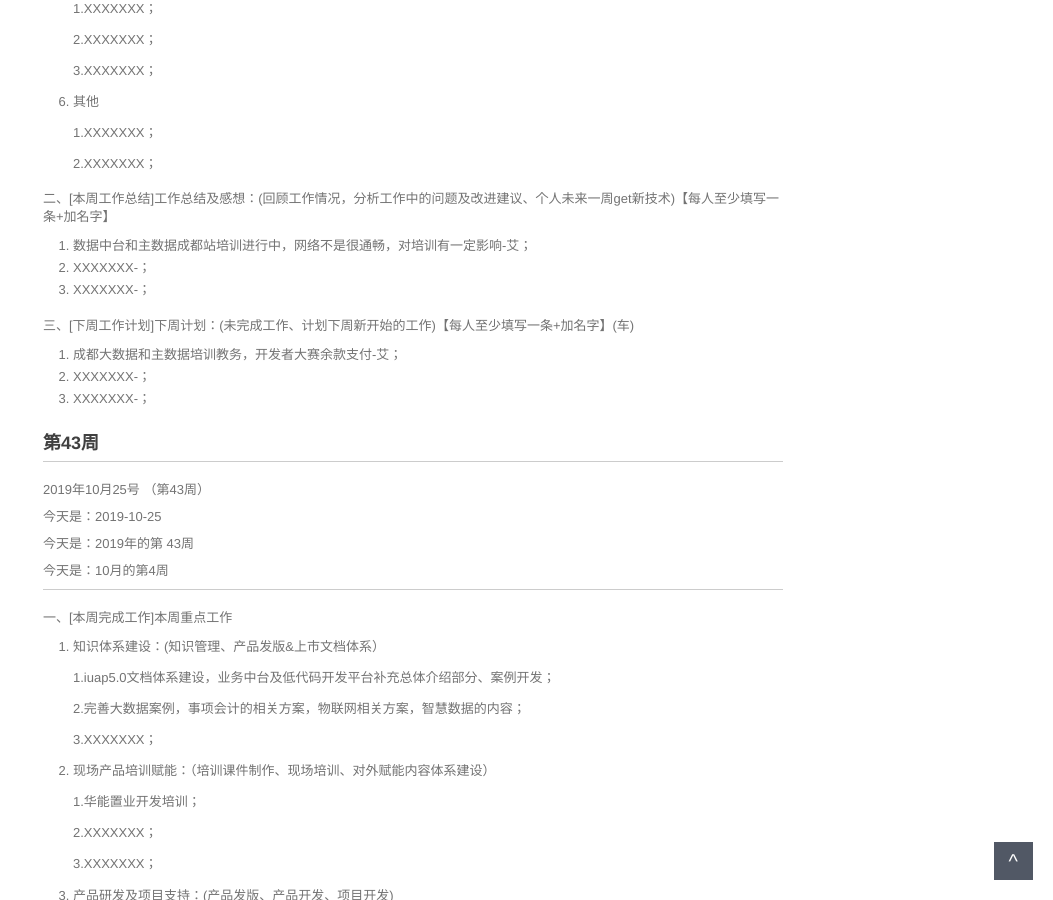
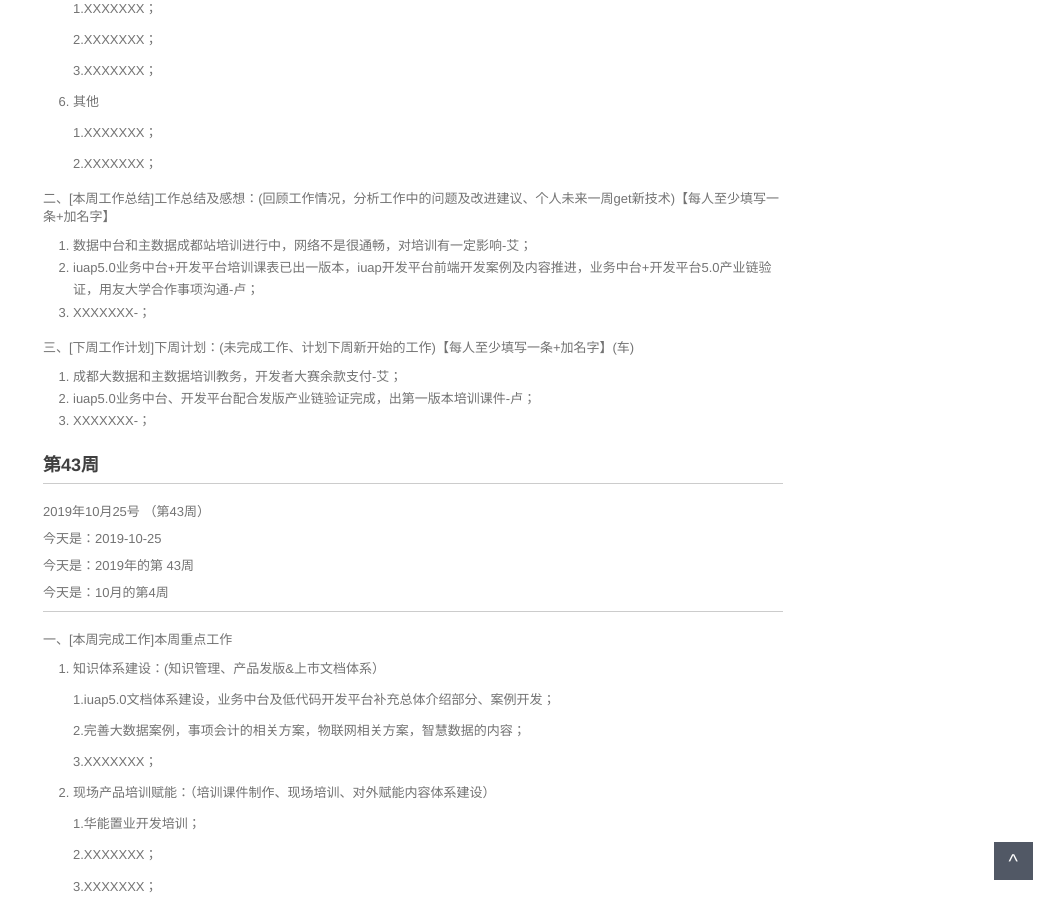
Before and after one commit to walllFlower/blog, a Jekyll site: the page built from _posts/2018-07-17-day_report_cxz.md, in a window 1280 px wide and 900 px high, scrolled down 1067 px. Shown: the whole window, without its empty margins (227-1280 px from the left). Built offline with Jekyll 4.4.1, drawn with Linux system fonts in a browser that asks for light colours; comment, search, counter and statistics services are not loaded.

Commit message:
Update 2018-07-17-day_report_cxz.md

```diff
--- a/_posts/2018-07-17-day_report_cxz.md
+++ b/_posts/2018-07-17-day_report_cxz.md
@@ -74,13 +74,13 @@ categories: 技术运营工作周报
 二、[本周工作总结]工作总结及感想：(回顾工作情况，分析工作中的问题及改进建议、个人未来一周get新技术)【每人至少填写一条+加名字】
 
 1. 数据中台和主数据成都站培训进行中，网络不是很通畅，对培训有一定影响-艾；
-2. XXXXXXX-；
+2. iuap5.0业务中台+开发平台培训课表已出一版本，iuap开发平台前端开发案例及内容推进，业务中台+开发平台5.0产业链验证，用友大学合作事项沟通-卢；
 3. XXXXXXX-；
 
 三、[下周工作计划]下周计划：(未完成工作、计划下周新开始的工作)【每人至少填写一条+加名字】(车)
 
 1. 成都大数据和主数据培训教务，开发者大赛余款支付-艾；
-2. XXXXXXX-；
+2. iuap5.0业务中台、开发平台配合发版产业链验证完成，出第一版本培训课件-卢；
 3. XXXXXXX-；
 
 
```
